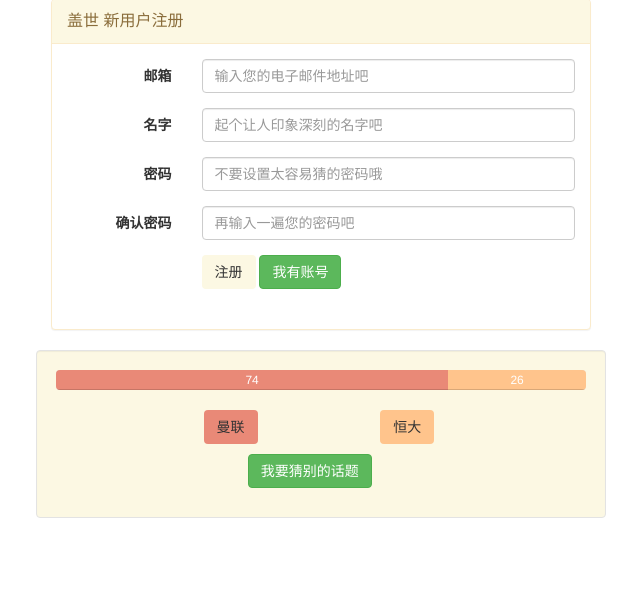
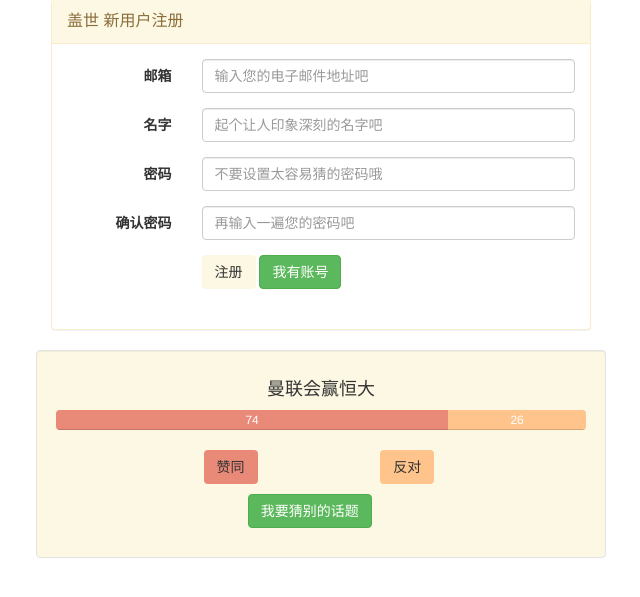
Before and after one commit to StevenSLXie/GuessWhat, a Django app: template Guess/templates/signup.html in a window 1280 px wide. Shown: the part 21-618 px from the top of the page, without its empty margins (319-959 px from the left). Run offline with Django 3.2, Linux system fonts and the light colour scheme; the template is opened without the code that fills it: values that come from a table or form of the project are taken from there, others are empty; data comes from the database, SQL or seed files in the repository; parts of the project's set-up code (start-up, migrations or seed data) failed here and were passed over; some libraries are stand-ins or nearby versions.

Commit message:
back up 415

```diff
--- a/Guess/templates/signup.html
+++ b/Guess/templates/signup.html
@@ -73,11 +73,7 @@
          </div>
 
         <div class="well well-frame-c col-md-6 col-xs-6 col-lg-offset-3 col-md-offset-3 col-xs-offset-3 col-lg-offset-3">
-        {% if game.game_type == "财经" %}
-            <h4 class="text-center">{{ game.headline }}</h4>
-        {% elif game.game_type == "体育" %}
-            <h4 class="text-center">今晚，{{ game.name_home }} 对阵 {{ game.name_away }}，看好哪一方？</h4>
-        {% endif %}
+        <h4 class="text-center">{{ game.headline }}</h4>
             <div class="progress">
                 <div class="progress-bar progress-bar-c1" style="width: {{ game.price_home }}%">{{ game.price_home }}</div>
                 <div class="progress-bar progress-bar-c2" style="width: {{ game.price_away }}%">{{ game.price_away }}</div>
@@ -85,8 +81,8 @@
 
             <form>
                 {% csrf_token %}
-            <div class="col-md-1 col-md-offset-3 spacer"><input class="btn progress-bar-c1" type="submit" value={{ game.name_home }} name="h:{{ game.pk }}" onclick="on_submit(1)"/></div>
-            <div class="col-md-1 col-md-offset-3 spacer"><input class="btn progress-bar-c2" type="submit" value={{ game.name_away }} name="a:{{ game.pk }}" onclick="on_submit(2)"/></div>
+            <div class="col-md-1 col-md-offset-3 spacer"><input class="btn progress-bar-c1" type="submit" value='赞同' name="h:{{ game.pk }}" onclick="on_submit(1)"/></div>
+            <div class="col-md-1 col-md-offset-3 spacer"><input class="btn progress-bar-c2" type="submit" value='反对' name="a:{{ game.pk }}" onclick="on_submit(2)"/></div>
             <div class="col-md-1 col-md-offset-4 spacer"><input class="btn btn-success" type="submit" value="我要猜别的话题" name="shuffle"/></div>
 
             </form>
--- a/Guess/views.py
+++ b/Guess/views.py
@@ -45,7 +45,7 @@ def signup(request):
 		return redirect(reverse('home'))
 
 	games = Game.objects.filter(ended=False, is_primary=1)
-	r = random.randint(0,len(games)-1)
+	r = random.randint(0, len(games)-1)
 	game = games[r]
 
 	if request.method == 'POST':
```
Also changed, not shown: 1 other file.
